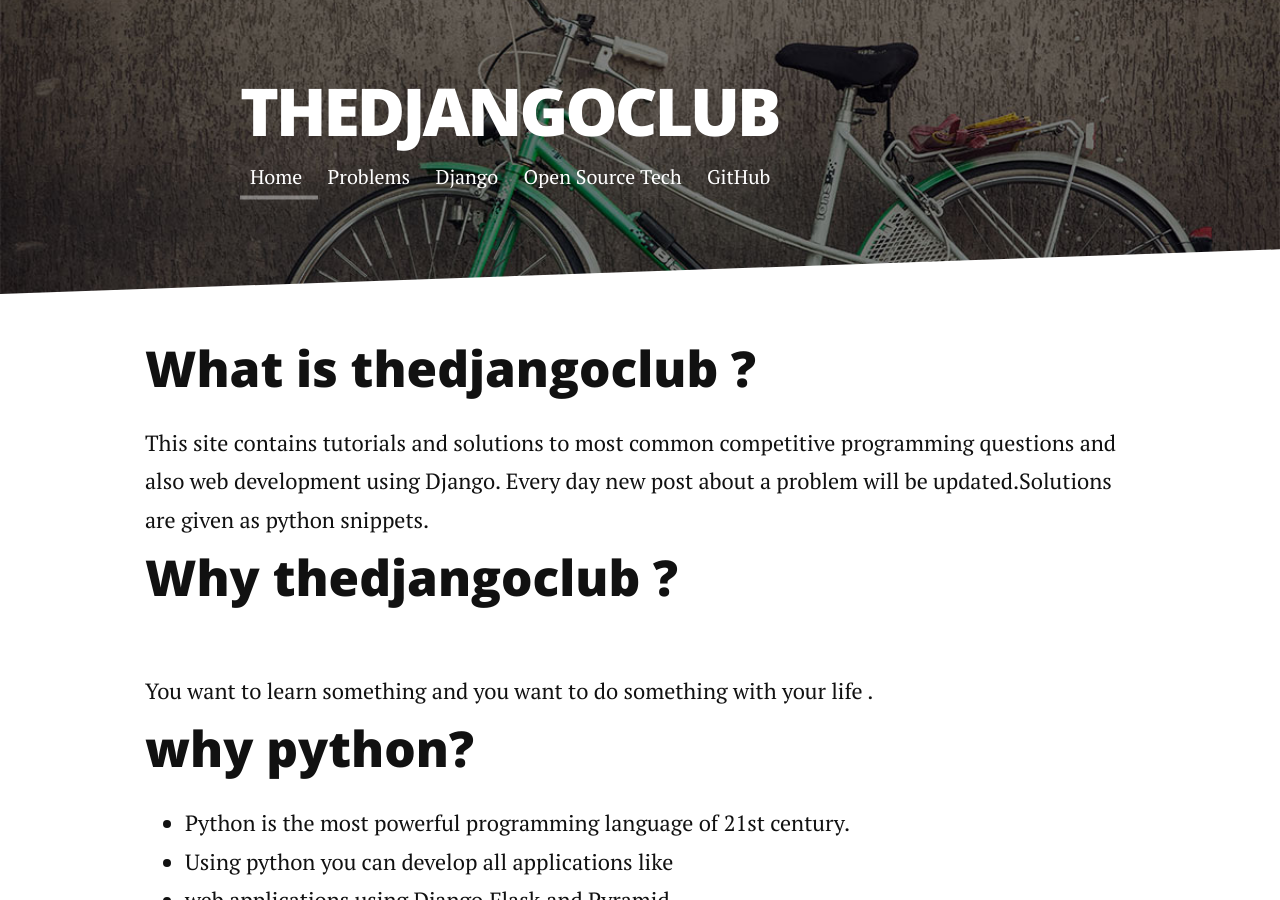
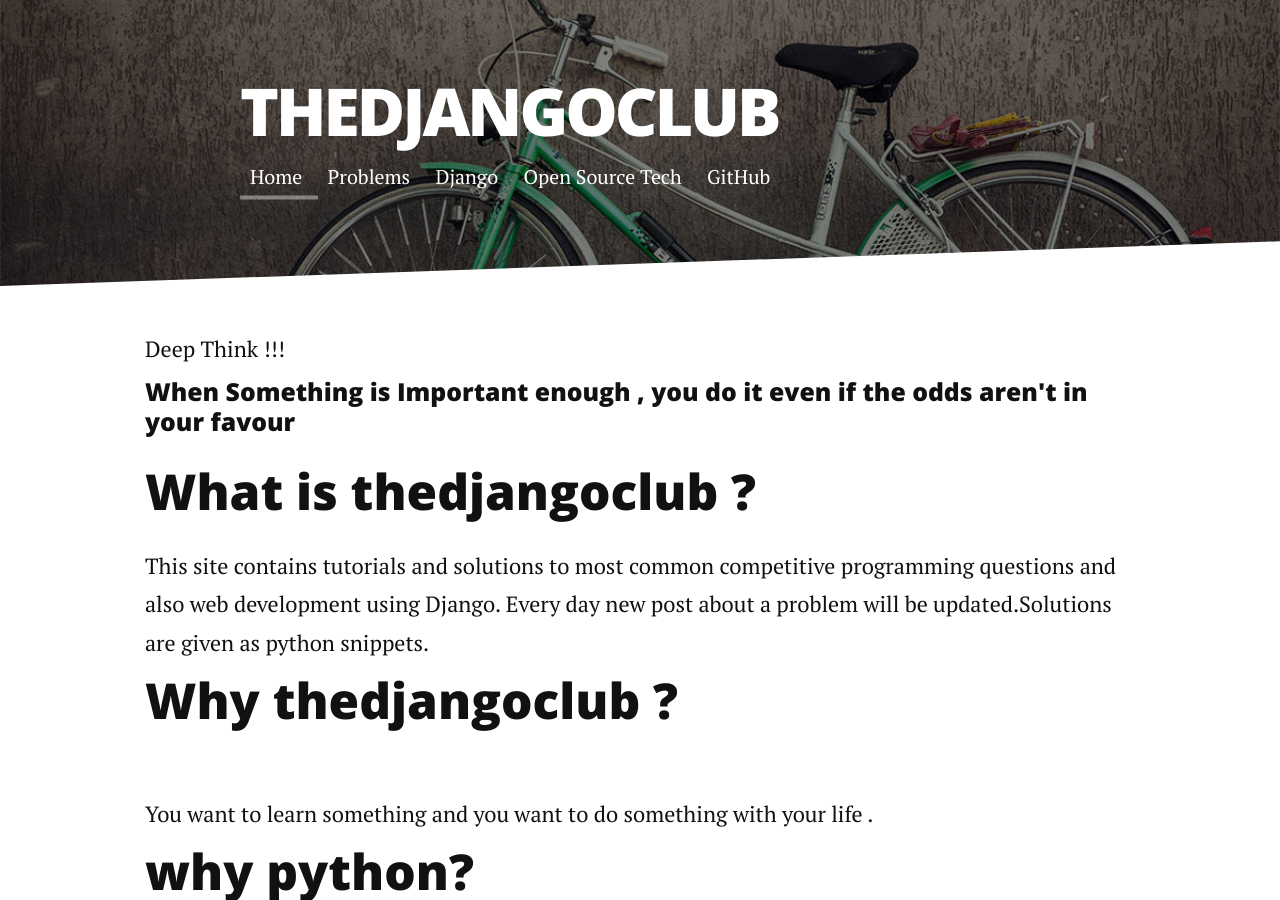
Before and after one commit to thedjangoclub/thedjangoclub.github.io, a Jekyll site: the page built from index.html, in a window 1280 px wide and 900 px high. Built offline with Jekyll 4.4.1, drawn with Linux system fonts in a browser that asks for light colours; nearby versions of some CDN libraries; the list of posts is cut into pages by our own code; comment, search, counter and statistics services are not loaded.

Commit message:
Quotes Frame added

```diff
--- a/index.html
+++ b/index.html
@@ -2,6 +2,18 @@
 layout: default
 title: The Django Club
 ---
+
+<div class="container bg-success">
+  <div class="card">
+  <div class="card-header text-center">
+    Deep Think !!!
+  </div>
+  <div class="card-body">
+    <h4> When Something is Important enough , you do it even if the odds aren't in your favour </h4>
+  </div>
+</div>
+</div>
+
 
 <div class="home" id="home">
   <div class="container">
```
